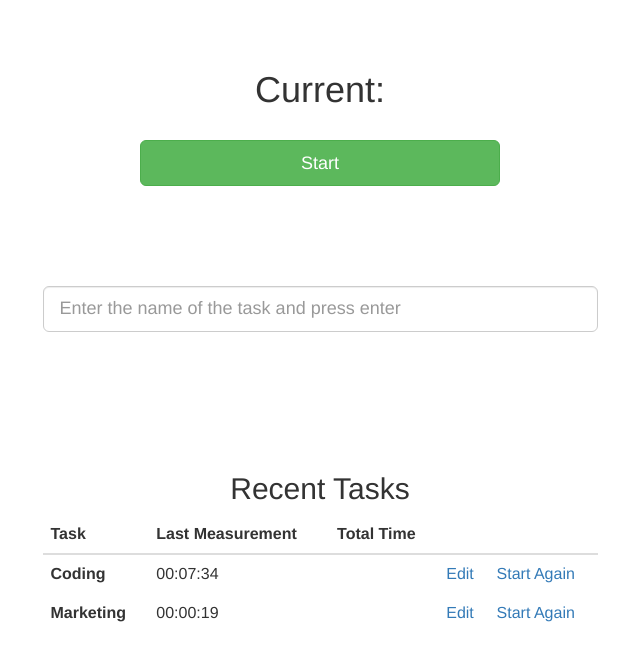
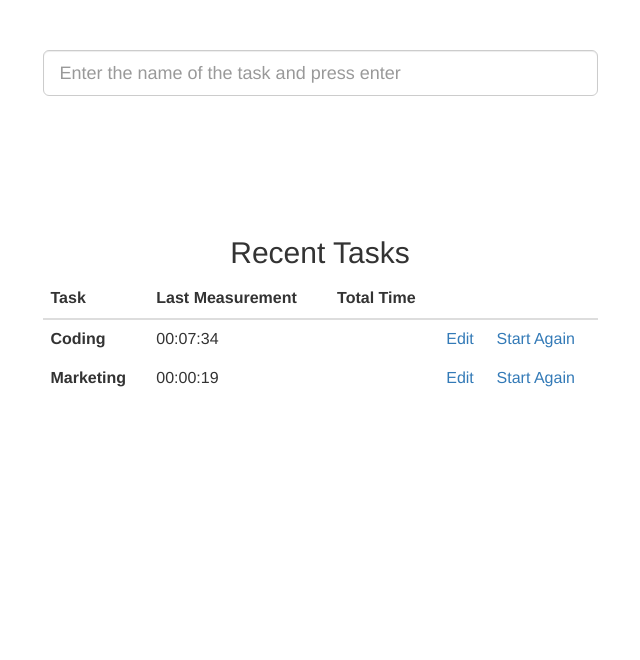
Before and after one commit to devnacho/timetracker, a plain HTML site: page index.html in a window 1280 px wide. Shown: the whole page, without its empty margins (320-960 px from the left). Drawn offline with nearby package versions, Linux system fonts and the light colour scheme.

Commit message:
added some ng-hides

```diff
--- a/index.html
+++ b/index.html
@@ -22,7 +22,7 @@
       <div id="main-region">
         <div ng-controller="TrackingController as tracking" class="tracking">
           <!-- Current Measurement -->
-          <div class="current-measurement">
+          <div class="current-measurement" ng-hide="currentTask == null">
             <div class="row">
               <div class="col-md-4 col-md-offset-4">
                 <h1>Current:
@@ -48,7 +48,7 @@
             </div>
           </div>
           <!-- Recent Tasks -->
-          <div class="recent-tasks">
+          <div class="recent-tasks" ng-hide="tasks.length == 0">
             <div class="row">
               <div class="col-md-6 col-md-offset-3">
                 <h2>Recent Tasks</h2>
--- a/js/app.js
+++ b/js/app.js
@@ -4,7 +4,6 @@
   app.controller('TrackingController', function($scope){
     $scope.tasks = tasks;
     $scope.newTask = { measurements: []};
-    $scope.currentTask = {};
 
     $scope.setCurrentTask = function(task) {
       //Check task existence & add it only if it doesn't exists
```
